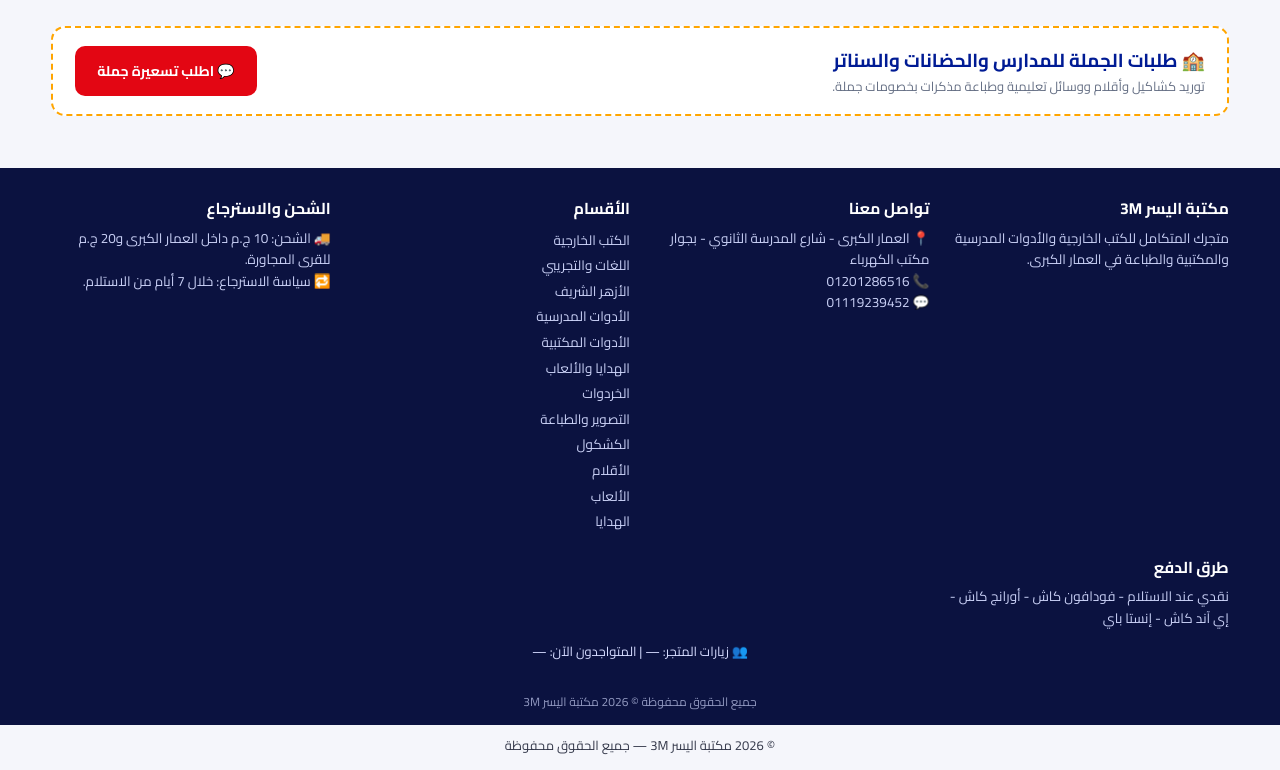
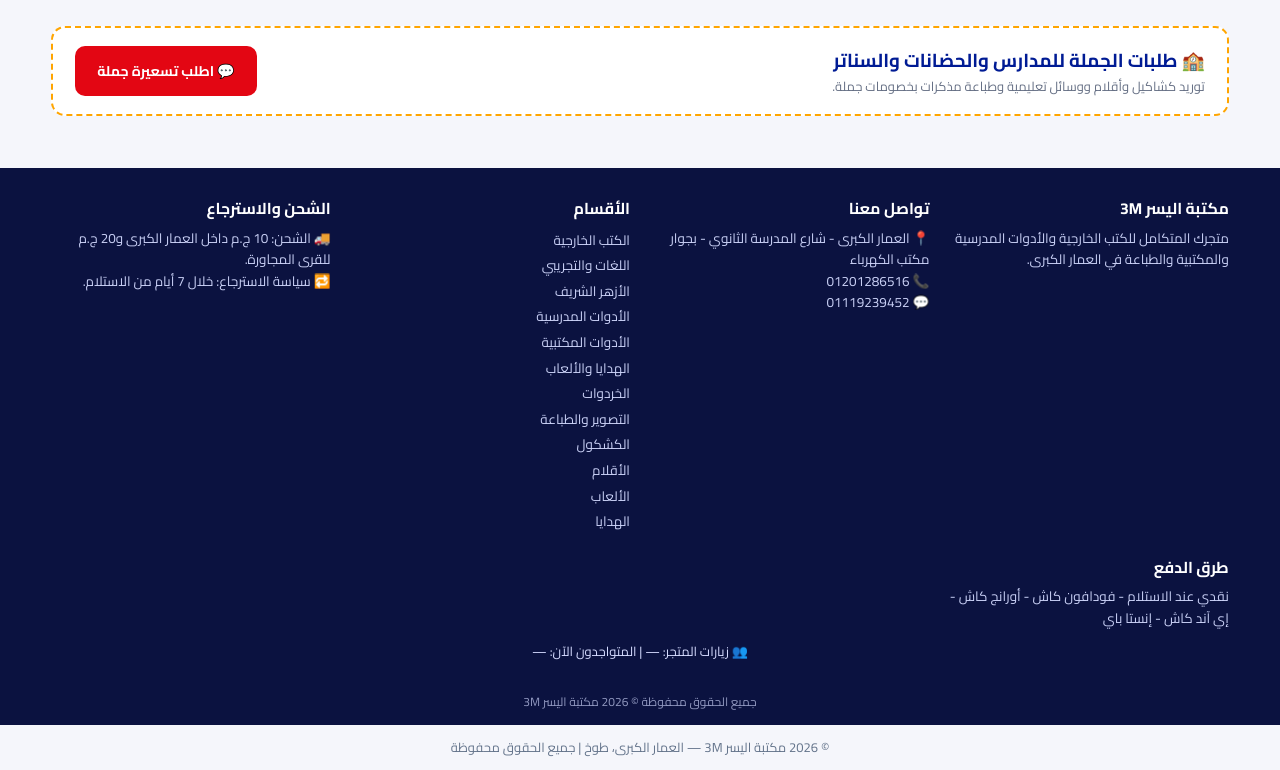
Before and after one commit to yasserkhalil947-boop/alyusr-store, a plain HTML site: page index.html in a window 1280 px wide. Shown: the part 4449-5219 px from the top of the page. Drawn offline with Linux system fonts and the light colour scheme.

Commit message:
Update index.html

```diff
--- a/index.html
+++ b/index.html
@@ -704,7 +704,6 @@ window.addEventListener('scroll',()=>{el('up').style.display=scrollY>500?'block'
 let dp=null;window.addEventListener('beforeinstallprompt',e=>{e.preventDefault();dp=e});
 function installPWA(){dp?(dp.prompt(),dp=null):toast('من قائمة المتصفح ⋮ اختر "إضافة إلى الشاشة الرئيسية"')}
 document.addEventListener('keydown',e=>{if(e.key==='Escape'){document.querySelectorAll('.ov.on').forEach(o=>o.classList.remove('on'));closeCart()}});
-</script>
-</body><div style="text-align:center; padding:10px; font-size:13px; opacity:0.85;">© 2026 مكتبة اليسر 3M — جميع الحقوق محفوظة</div>
-
+</script><div style="text-align:center; padding:12px; font-size:13px; color:#64748b;">© 2026 مكتبة اليسر 3M — العمار الكبرى، طوخ | جميع الحقوق محفوظة</div>
+</body>
 </html>
```
